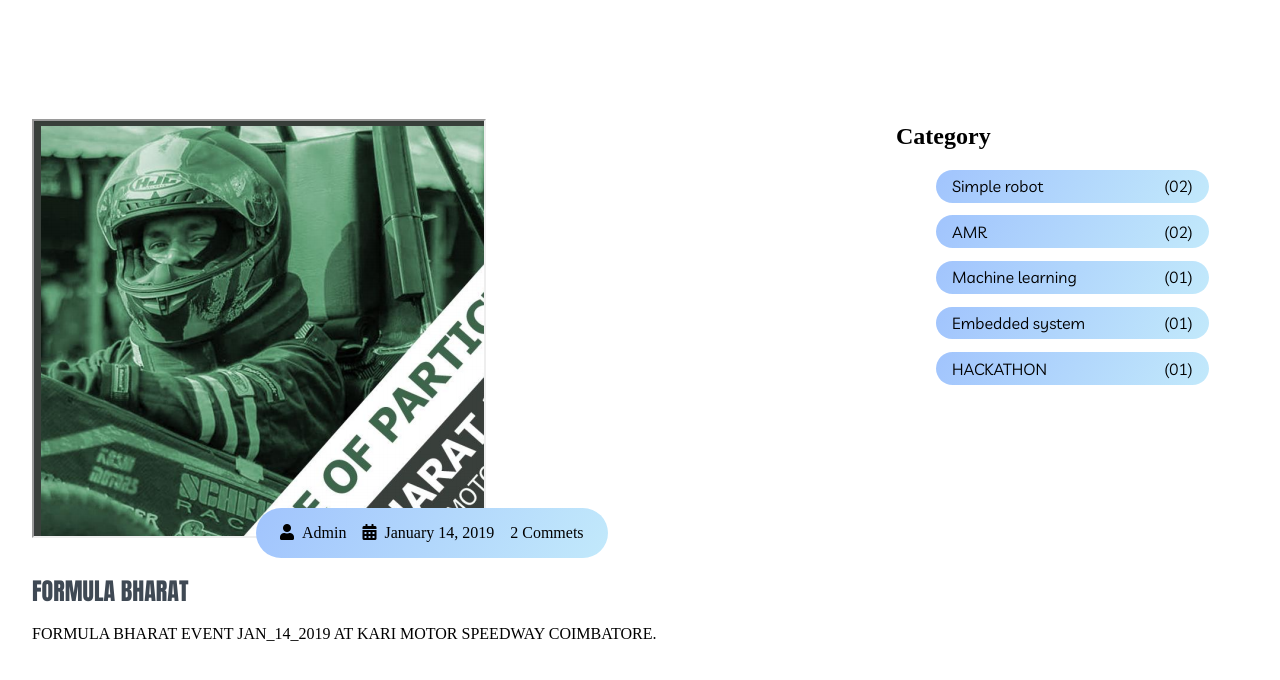
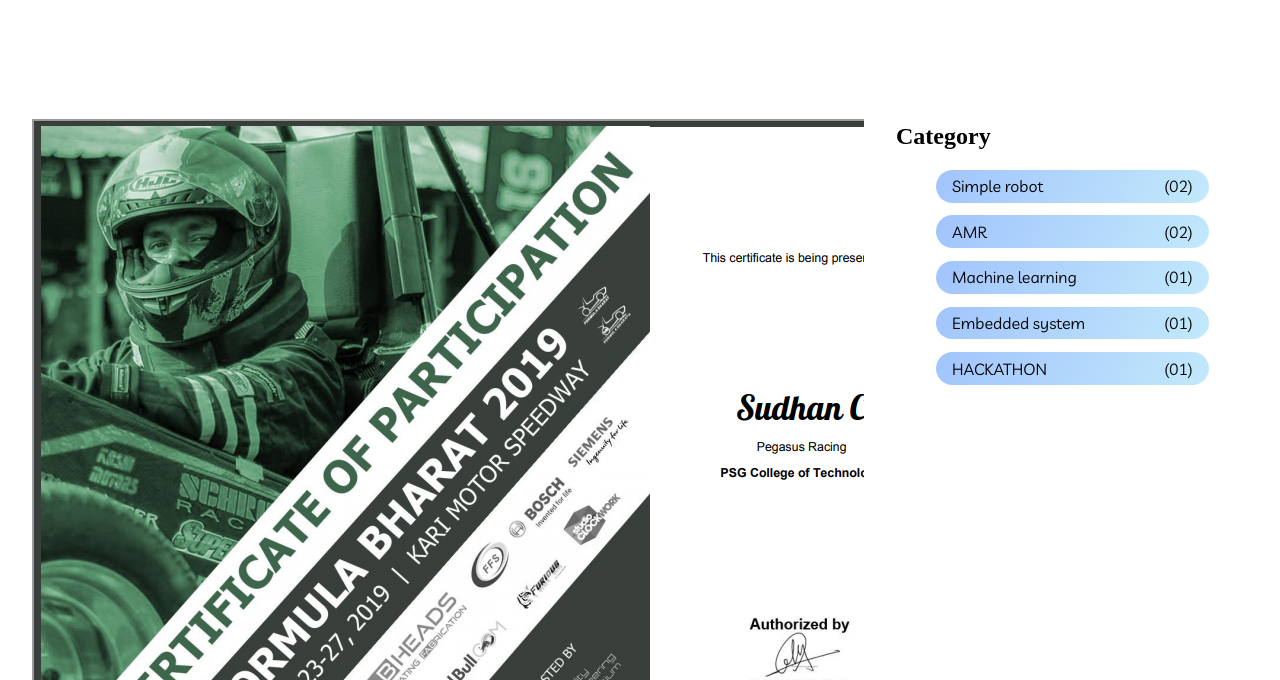
Before and after one commit to sudhanchandrasekaran/sudhanchandrasekaran.github.io, a plain HTML site: page 2.html in a window 1280 px wide. Shown: the part 1657-2337 px from the top of the page. Drawn offline with Linux system fonts and the light colour scheme.

Commit message:
Update 2.html

```diff
--- a/2.html
+++ b/2.html
@@ -124,7 +124,7 @@
                     <div class="post-content" data-aos="zoom-in" data-aos-delay="200">
                         <div class="post-image">
                             <div>
-                                <iframe width="450" height="415" src="assets/Blog-post/1.png"></iframe>
+                                <iframe width="850" height="850" src="assets/Blog-post/1.png"></iframe>
                             </div>
                             <div class="post-info flex-row">
                                 <span><i class="fas fa-user text-gray"></i>&nbsp;&nbsp;Admin</span>
```
